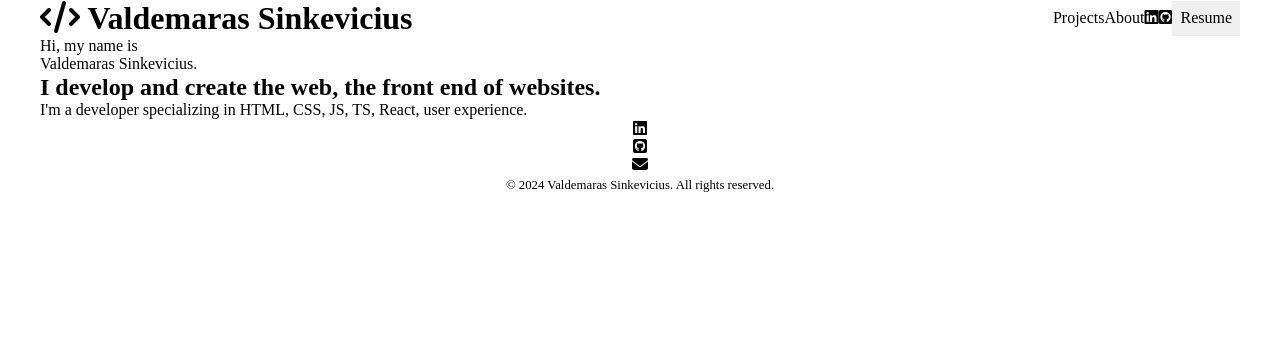
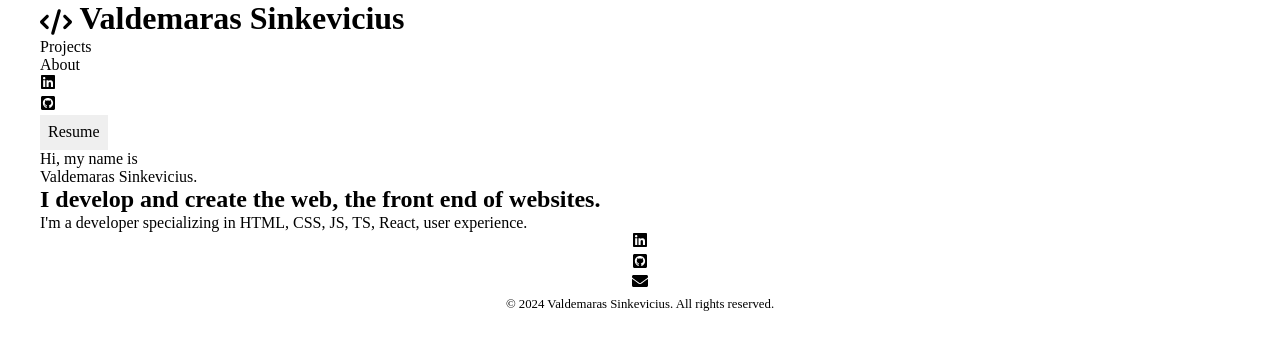
Before and after one commit to valsin132/portfolio, a React (Vite) app: page / in a window 1280 px wide. Shown: the top 350 px of the page. Built offline with nearby package versions, Linux system fonts and the light colour scheme; a web font is replaced by a local one.

Commit message:
added react-icons

```diff
--- a/package.json
+++ b/package.json
@@ -32,6 +32,7 @@
     "normalize.css": "8.0.1",
     "react": "18.2.0",
     "react-dom": "18.2.0",
+    "react-icons": "5.2.1",
     "react-router-dom": "6.22.3"
   },
   "devDependencies": {
--- a/src/components/Footer/Footer.tsx
+++ b/src/components/Footer/Footer.tsx
@@ -1,5 +1,6 @@
 import classNames from 'classnames/bind';
 import { NavLink } from 'react-router-dom';
+import { FaLinkedin, FaGithubSquare, FaEnvelope } from 'react-icons/fa';
 import styles from './Footer.module.css';
 
 const cx = classNames.bind(styles);
@@ -12,20 +13,17 @@ export function Footer() {
       <ul className={cx('footer__container')}>
         <li>
           <NavLink to="https://linkedin.com/in/valdemaras-sinkevicius-a5832b2aa" target="_blank">
-            <i className="fa-brands fa-linkedin" aria-hidden="true" />
-            <span className="sr-only">LinkedIn</span>
+            <FaLinkedin />
           </NavLink>
         </li>
         <li>
           <NavLink to="https://www.github.com/valsin132" target="_blank">
-            <i className="fa-brands fa-square-github" aria-hidden="true" />
-            <span className="sr-only">Github</span>
+            <FaGithubSquare />
           </NavLink>
         </li>
         <li>
           <NavLink to="mailto:valdemarassinkevicius@gmail.com">
-            <i className="fa-solid fa-envelope" aria-hidden="true" />
-            <span className="sr-only">Email</span>
+            <FaEnvelope />
           </NavLink>
         </li>
       </ul>
--- a/src/components/Navbar/Navbar.module.css
+++ b/src/components/Navbar/Navbar.module.css
@@ -6,35 +6,39 @@
 }
 
 .navbar__container {
-  align-items: center;
-  display: flex;
-  flex-flow: row wrap;
+  @include flexbox($alignItems: center, $wrap: wrap, $justifyContent: center, $gap: $gap-m);
+
   font-size: $font-size-s;
-  gap: $gap-m;
-  justify-content: center;
+}
+
+.navbar__logo {
+  flex-basis: 100%;
+  font-size: $font-size-xs;
+  text-align: center;
+
+  & .navbar__code-icon {
+    color: $color-aqua;
+    font-size: $font-size-medium;
+    vertical-align: middle;
+
+    &:hover {
+      color: $color-orange;
+    }
+  }
 
   & .navbar__name {
     font-family: $font-family-sans;
   }
 }
 
-nav li:first-child {
-  flex-basis: 100%;
-  font-size: $font-size-xs;
-  text-align: center;
-}
-
-nav [class*='fa-'] {
+.navbar__linkedin-icon,
+.navbar__github-icon {
   color: $color-aqua;
   font-size: $font-size-m;
-}
 
-nav h1 [class*='fa-'] {
-  color: $color-aqua;
-}
-
-nav [class*='fa-']:hover {
-  color: $color-orange;
+  &:hover {
+    color: $color-orange;
+  }
 }
 
 .navbar__cv-btn {
@@ -50,7 +54,7 @@ nav [class*='fa-']:hover {
 /* stylelint-disable-next-line media-feature-range-notation */
 @media (min-width: 850px) {
 
-  nav li:first-child {
+  .navbar__logo {
     flex-basis: auto;
     margin-right: auto;
     text-align: left;
--- a/src/components/Navbar/Navbar.tsx
+++ b/src/components/Navbar/Navbar.tsx
@@ -1,5 +1,7 @@
 import classNames from 'classnames/bind';
 import { NavLink } from 'react-router-dom';
+import { FaLinkedin, FaGithubSquare } from 'react-icons/fa';
+import { FaCode } from 'react-icons/fa6';
 import ValdemarasSinkeviciusCV from '../../assets/images/ValdemarasSinkevicius.pdf';
 import styles from './Navbar.module.css';
 
@@ -9,10 +11,10 @@ export function Navbar() {
   return (
     <nav className={cx('navbar__wrapper')}>
       <ul className={cx('navbar__container')}>
-        <li>
+        <li className={cx('navbar__logo')}>
           <h1>
             <NavLink to="/">
-              <i className="fa-solid fa-code" aria-hidden="true" />
+              <FaCode className={cx('navbar__code-icon')} />
               <span className={cx('navbar__name')}> Valdemaras Sinkevicius</span>
             </NavLink>
           </h1>
@@ -25,14 +27,12 @@ export function Navbar() {
         </li>
         <li>
           <NavLink to="https://linkedin.com/in/valdemaras-sinkevicius-a5832b2aa" target="_blank">
-            <i className="fa-brands fa-linkedin" aria-hidden="true" />
-            <span className="sr-only"> LinkedIn</span>
+            <FaLinkedin className={cx('navbar__linkedin-icon')} />
           </NavLink>
         </li>
         <li>
           <NavLink to="https://www.github.com/valsin132" target="_blank">
-            <i className="fa-brands fa-square-github" aria-hidden="true" />
-            <span className="sr-only"> Github</span>
+            <FaGithubSquare className={cx('navbar__github-icon')} />
           </NavLink>
         </li>
         <li>
--- a/src/styles/variables/text-styles.css
+++ b/src/styles/variables/text-styles.css
@@ -4,6 +4,7 @@ $font-family-sans: oxygen, sans-serif;
 $font-size-xs: 0.8rem;
 $font-size-s: 1.25rem;
 $font-size-m: 1.5rem;
+$font-size-medium: 2rem;
 $font-size-l: 2.5rem;
 $font-size-xl: 4rem;
 
```
Also changed, not shown: 1 other file (tests, documents, lock files or other folders).
